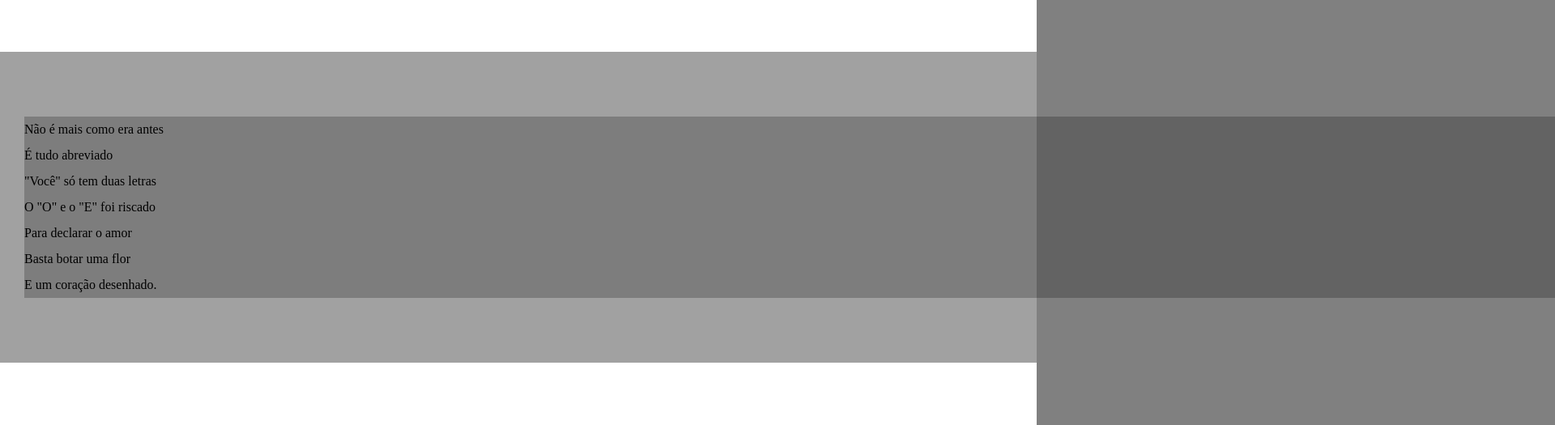
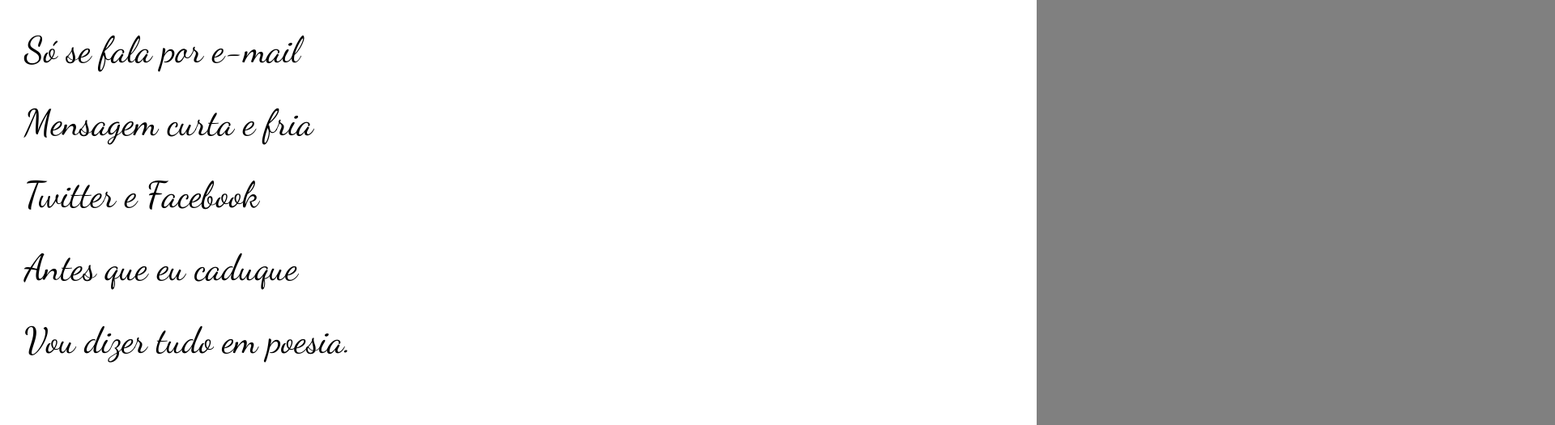
Before and after one commit to monicaovando/html-css, a plain HTML site: page exercicios/desafios/desafio 11/index.html in a window 1280 px wide. Shown: the part 475-1000 px from the top of the page at 81% size, 1920 px wide, since content can reach past the window. Drawn offline with Linux system fonts and the light colour scheme.

Commit message:
atualização desafio 11

```diff
--- a/exercicios/desafios/desafio 11/estilo/style.css
+++ b/exercicios/desafios/desafio 11/estilo/style.css
@@ -1,5 +1,11 @@
 @charset "UTF-8";
-
+@import url('https://fonts.googleapis.com/css2?family=Bebas+Neue&display=swap');
+@import url('https://fonts.googleapis.com/css2?family=Dancing+Script&display=swap');
+:root {
+  --font1: verdana, geneva, tahoma, sans-serif;
+  --font2: 'Bebas Neue', cursive;
+  --font3: 'Dancing Script', cursive;
+}
 * {
   margin: 0px;
   padding: 0px;
@@ -7,6 +13,7 @@
 html, body {
   min-width: 100vh;
   background-color: grey;
+  font-family: var(--font1);
 }
 header {
   background-color: black
@@ -17,7 +24,10 @@ header {
 header > h1 {
   padding-top: 50px;
   font-variant: small-caps;
+  font-family: var(--font2);
+  font-size: 7.5vw;
 }
+
 header > p {
   padding-bottom: 50px;
 }
@@ -34,6 +44,8 @@ section {
   padding-bottom: 10vh;
   line-height: 2em;
   padding-left: 30px;
+  font-family: var(--font3);
+  font-size: 3.5vw;
 }
 section.normal {
   background-color: white;
@@ -44,7 +56,8 @@ section.imagem {
   color: black;
 }
 section.imagem > p {
-  width: 400%;
+  display: inline-block;
+  padding: 10px;
   background-color: rgba(0, 0, 0, 0.226);
 }
 
```
